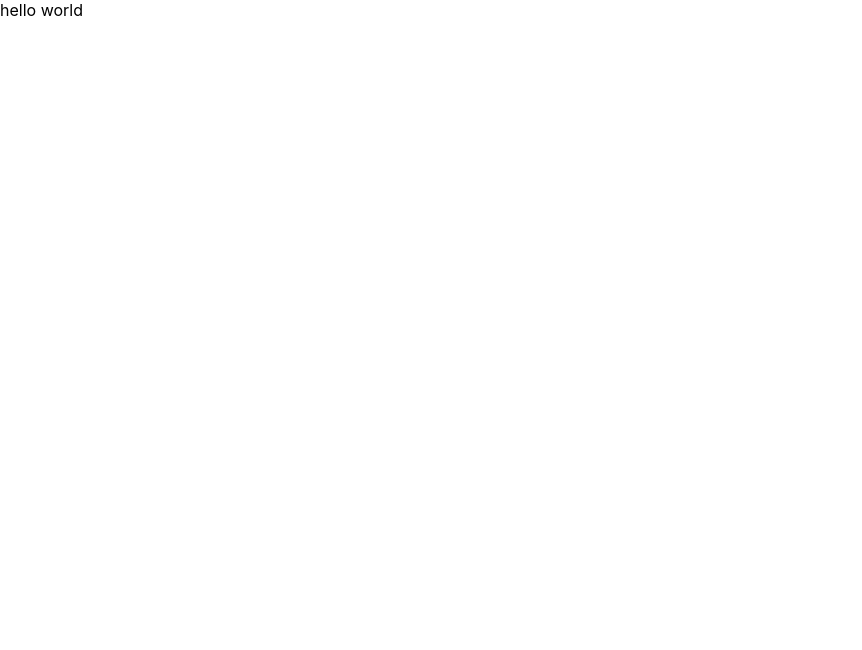
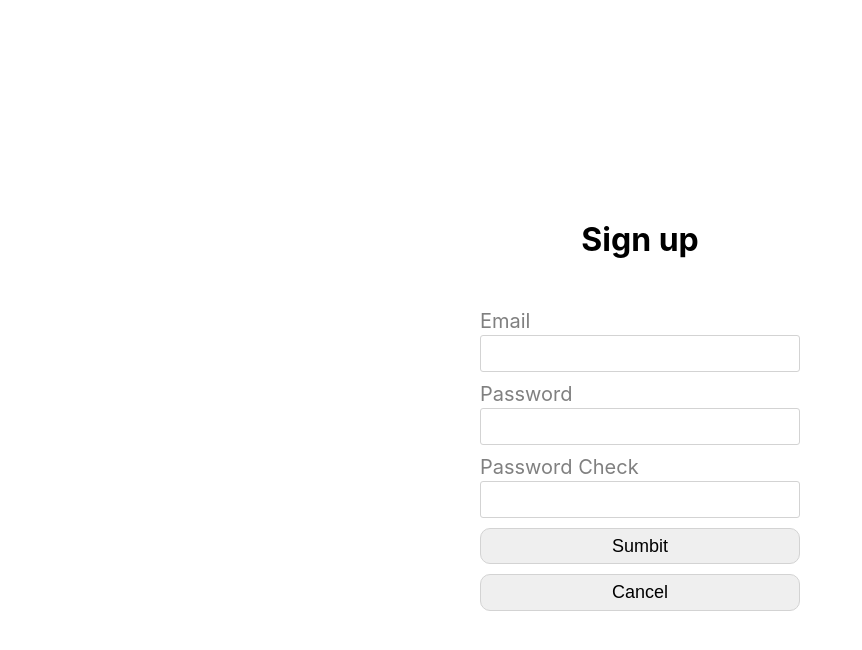
Before and after one commit to junggyoo/miracle-day, a React (Create React App) app: page /signup in a window 1280 px wide. Shown: the top 650 px of the page, without its empty margins (0-862 px from the left). Built offline with nearby package versions, Linux system fonts and the light colour scheme.

Commit message:
feat: Sign up 퍼블리싱

```diff
--- a/package.json
+++ b/package.json
@@ -3,6 +3,7 @@
   "version": "0.1.0",
   "private": true,
   "dependencies": {
+    "@emotion/react": "^11.4.1",
     "@reduxjs/toolkit": "^1.6.1",
     "@testing-library/jest-dom": "^5.11.4",
     "@testing-library/react": "^11.1.0",
@@ -11,6 +12,7 @@
     "@types/node": "^12.0.0",
     "@types/react": "^17.0.0",
     "@types/react-dom": "^17.0.0",
+    "@types/react-router-dom": "^5.1.9",
     "axios": "^0.21.4",
     "emotion": "^11.0.0",
     "react": "^17.0.2",
--- a/src/App.tsx
+++ b/src/App.tsx
@@ -1,3 +1,31 @@
+/** @jsxImportSource @emotion/react */
+import { Global, css } from '@emotion/react';
+import SignUp from 'pages/SignUp';
+import { BrowserRouter as Router, Switch, Route } from 'react-router-dom';
+
 export default function App() {
-  return <div>hello world</div>;
+  return (
+    <>
+      <Router>
+        <Switch>
+          <Route path='/signup'>
+            <SignUp />
+          </Route>
+        </Switch>
+      </Router>
+      <Global styles={globalStyle} />
+    </>
+  );
 }
+
+const globalStyle = css`
+  html,
+  body,
+  #root {
+    height: 100%;
+    margin: 0;
+  }
+  * {
+    box-sizing: border-box;
+  }
+`;
--- /dev/null
+++ b/src/components/Button/Button.tsx
@@ -0,0 +1,26 @@
+/** @jsxImportSource @emotion/react */
+import { css } from '@emotion/react';
+
+interface Props {
+  children: React.ReactChild;
+  type?: 'button' | 'submit' | 'reset';
+  onClick?: () => void;
+}
+
+export default function Button({ children, type, onClick }: Props) {
+  return (
+    <button type={type} onClick={onClick} css={buttonStyle}>
+      {children}
+    </button>
+  );
+}
+
+const buttonStyle = css`
+  width: 20rem;
+  height: 2.3rem;
+  margin-bottom: 0.625rem;
+  font-size: 1.125rem;
+  border: 0.0625rem solid lightgray;
+  border-radius: 0.625rem;
+  cursor: pointer;
+`;
--- /dev/null
+++ b/src/components/Input/Input.tsx
@@ -0,0 +1,51 @@
+/** @jsxImportSource @emotion/react */
+import { css } from '@emotion/react';
+
+interface Props {
+  label?: string;
+  type?: string;
+  value?: string;
+  name?: string;
+  placeHolder?: string;
+  onChange?: (e: React.ChangeEvent<HTMLInputElement>) => void;
+}
+
+export default function Input({
+  label,
+  type,
+  value,
+  name,
+  placeHolder,
+  onChange,
+}: Props) {
+  return (
+    <label css={inputStyle}>
+      {label}
+      <input
+        type={type}
+        value={value}
+        name={name}
+        placeholder={placeHolder}
+        onChange={onChange}
+      />
+    </label>
+  );
+}
+
+const inputStyle = css`
+  display: flex;
+  flex-direction: column;
+  font-size: 1.25rem;
+  color: gray;
+
+  input {
+    width: 20rem;
+    height: 2.3rem;
+    margin-top: 0.125rem;
+    margin-bottom: 0.625rem;
+    padding: 0.3125rem;
+    font-size: 1.125rem;
+    border: 0.0625rem solid lightgray;
+    border-radius: 0.1875rem;
+  }
+`;
--- /dev/null
+++ b/src/pages/SignUp.tsx
@@ -0,0 +1,34 @@
+/** @jsxImportSource @emotion/react */
+import { css } from '@emotion/react';
+import Button from 'components/Button/Button';
+import Input from 'components/Input/Input';
+
+export default function SignUp() {
+  return (
+    <form css={formStyle}>
+      <h1>Sign up</h1>
+      <Input label='Email' />
+      <Input label='Password' />
+      <Input label='Password Check' />
+      <Button type='submit'>Sumbit</Button>
+      <Button type='button'>Cancel</Button>
+    </form>
+  );
+}
+
+const formStyle = css`
+  display: flex;
+  flex-direction: column;
+  justify-content: center;
+  align-items: center;
+
+  width: 43.75rem;
+  height: 31.25rem;
+  margin: 0 auto;
+  margin-top: 10rem;
+  margin-bottom: 2rem;
+
+  h1 {
+    margin-bottom: 3.125rem;
+  }
+`;
--- a/tsconfig.json
+++ b/tsconfig.json
@@ -1,6 +1,6 @@
 {
   "compilerOptions": {
-    "target": "es5",
+    "target": "es6",
     "lib": ["dom", "dom.iterable", "esnext"],
     "allowJs": true,
     "skipLibCheck": true,
@@ -15,7 +15,8 @@
     "isolatedModules": true,
     "noEmit": true,
     "jsx": "react-jsx",
-    "baseUrl": "src"
+    "baseUrl": "src",
+    "jsxImportSource": "@emotion/react"
   },
   "include": ["src"]
 }
```
Also changed, not shown: 2 other files (tests, documents, lock files or other folders).
